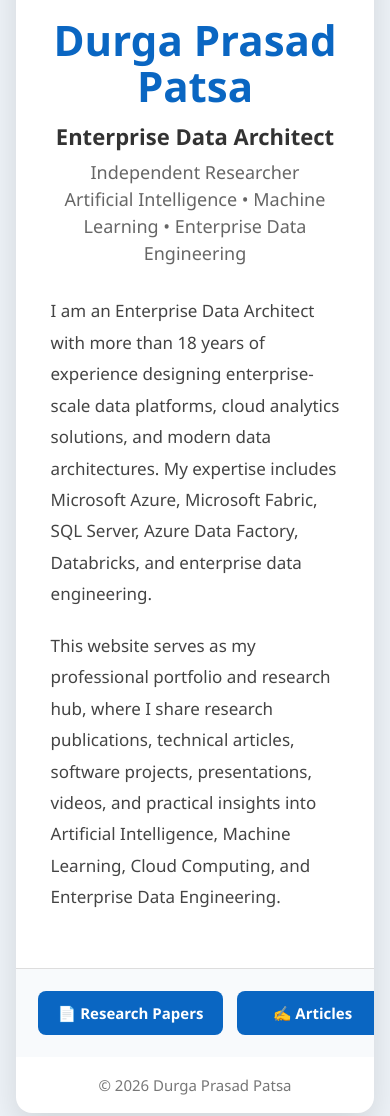
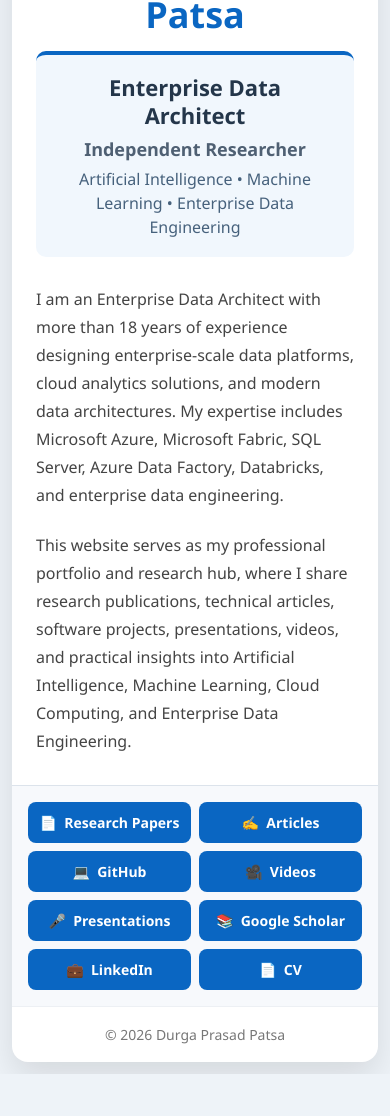
Before and after one commit to durgaprasadpatsa/durgaprasadpatsa.github.io, a plain HTML site: page index.html in a window 390 px wide. Shown: the part 393-1509 px from the top of the page. After the commit the page ends 1467 px from the top, so only its background shows below. Drawn offline with Linux system fonts and the light colour scheme.

Commit message:
Update index.html

```diff
--- a/index.html
+++ b/index.html
@@ -2,338 +2,381 @@
 <html lang="en">
 
 <head>
+    <meta charset="UTF-8">
 
-<meta charset="UTF-8">
-<meta name="viewport" content="width=device-width, initial-scale=1.0">
+    <meta
+        name="viewport"
+        content="width=device-width, initial-scale=1.0"
+    >
+
+    <meta
+        name="description"
+        content="Professional portfolio of Durga Prasad Patsa, Enterprise Data Architect and Independent Researcher."
+    >
 
     <title>Durga Prasad Patsa</title>
 
     <style>
-
-*{
-    margin:0;
-    padding:0;
-    box-sizing:border-box;
+        * {
+            margin: 0;
+            padding: 0;
+            box-sizing: border-box;
         }
 
-body{
-
-    font-family:"Segoe UI",Arial,sans-serif;
-    background:#eef3f8;
-    color:#333;
-
+        html,
+        body {
+            width: 100%;
+            min-height: 100%;
+            overflow-x: hidden;
         }
 
-.container{
-
-    width:92%;
-    max-width:1350px;
-
-    margin:35px auto;
-
-    background:#fff;
-
-    border-radius:16px;
-
-    box-shadow:0 15px 35px rgba(0,0,0,.12);
-
-    overflow:hidden;
-
+        body {
+            font-family: "Segoe UI", Arial, sans-serif;
+            background: #eef3f8;
+            color: #333333;
         }
 
-.hero{
-
-    display:grid;
-
-    grid-template-columns:310px auto;
-
-    gap:55px;
-
-    padding:50px;
-
-    align-items:center;
-
+        .container {
+            width: calc(100% - 80px);
+            max-width: 1500px;
+            margin: 38px auto;
+            background: #ffffff;
+            border-radius: 16px;
+            box-shadow: 0 15px 35px rgba(0, 0, 0, 0.11);
+            overflow: hidden;
         }
 
-.profile{
-
-    text-align:center;
-
+        .hero {
+            display: grid;
+            grid-template-columns: 320px minmax(0, 1fr);
+            gap: 55px;
+            align-items: center;
+            padding: 48px 70px 44px;
         }
 
-.profile img{
-
-    width:270px;
-
-    height:340px;
-
-    object-fit:cover;
-
-    object-position:center 8%;
-
-    border-radius:14px;
-
-    box-shadow:0 12px 28px rgba(0,0,0,.18);
-
+        .profile {
+            text-align: center;
         }
 
-.info h1{
-
-    font-size:58px;
-
-    color:#0A66C2;
-
-    margin-bottom:12px;
-
-    line-height:1.1;
-
+        .profile img {
+            display: block;
+            width: 100%;
+            max-width: 300px;
+            height: 380px;
+            margin: 0 auto;
+            object-fit: cover;
+            object-position: center 8%;
+            border-radius: 14px;
+            box-shadow: 0 12px 28px rgba(0, 0, 0, 0.18);
         }
 
-.role{
-
-    font-size:25px;
-
-    font-weight:600;
-
-    color:#333;
-
-    margin-bottom:8px;
-
+        .info {
+            min-width: 0;
         }
 
-.research{
-
-    font-size:20px;
-
-    color:#666;
-
-    margin-bottom:28px;
-
-    line-height:1.5;
-
+        .info h1 {
+            color: #0a66c2;
+            font-size: clamp(42px, 4vw, 62px);
+            line-height: 1.08;
+            margin-bottom: 16px;
         }
 
-.bio{
-
-    font-size:18px;
-
-    line-height:1.85;
-
-    color:#444;
-
+        .title-panel {
+            max-width: 930px;
+            margin-bottom: 28px;
+            padding: 18px 22px;
+            background: #f1f7fd;
+            border-left: 5px solid #0a66c2;
+            border-radius: 0 10px 10px 0;
         }
 
-.bio p{
-
-    margin-bottom:20px;
-
+        .role {
+            color: #24364a;
+            font-size: 25px;
+            font-weight: 700;
+            line-height: 1.3;
+            margin-bottom: 7px;
         }
 
-.links{
-
-    background:#f8fafc;
-
-    border-top:1px solid #ddd;
-
-    padding:22px;
-
-    display:flex;
-
-    justify-content:center;
-
-    align-items:center;
-
-    gap:14px;
-
-    flex-wrap:nowrap;
-
-    overflow-x:auto;
-
+        .researcher {
+            color: #4f6073;
+            font-size: 20px;
+            font-weight: 600;
+            line-height: 1.4;
+            margin-bottom: 5px;
         }
 
-.links a{
-
-    text-decoration:none;
-
-    background:#0A66C2;
-
-    color:#fff;
-
-    padding:12px 20px;
-
-    border-radius:8px;
-
-    min-width:150px;
-
-    text-align:center;
-
-    white-space:nowrap;
-
-    font-size:15px;
-
-    font-weight:600;
-
-    transition:.25s;
-
-    flex-shrink:0;
-
+        .specialization {
+            color: #46617c;
+            font-size: 18px;
+            line-height: 1.5;
         }
 
-.links a:hover{
-
-    background:#084B96;
-
+        .bio {
+            max-width: 980px;
+            color: #444444;
+            font-size: 18px;
+            line-height: 1.75;
         }
 
-footer{
-
-    text-align:center;
-
-    padding:18px;
-
-    color:#777;
-
-    font-size:15px;
-
+        .bio p + p {
+            margin-top: 22px;
         }
 
-@media(max-width:950px){
-
-.hero{
-
-grid-template-columns:1fr;
-
-text-align:center;
-
-padding:35px;
-
+        .links {
+            display: grid;
+            grid-template-columns: repeat(8, minmax(0, 1fr));
+            gap: 10px;
+            width: 100%;
+            padding: 22px 34px;
+            background: #f7f9fc;
+            border-top: 1px solid #dce3eb;
         }
 
-.profile img{
-
-width:220px;
-
-height:280px;
-
+        .links a {
+            display: flex;
+            align-items: center;
+            justify-content: center;
+            min-width: 0;
+            padding: 12px 8px;
+            border-radius: 8px;
+            background: #0a66c2;
+            color: #ffffff;
+            text-decoration: none;
+            text-align: center;
+            white-space: nowrap;
+            font-size: 14px;
+            font-weight: 600;
+            transition:
+                background 0.2s ease,
+                transform 0.2s ease,
+                box-shadow 0.2s ease;
         }
 
-.info h1{
-
-font-size:42px;
-
+        .links a:hover {
+            background: #084f98;
+            transform: translateY(-2px);
+            box-shadow: 0 6px 14px rgba(10, 102, 194, 0.2);
         }
 
-.role{
-
-font-size:22px;
-
+        .links a:focus-visible {
+            outline: 3px solid rgba(10, 102, 194, 0.3);
+            outline-offset: 3px;
         }
 
-.research{
-
-font-size:18px;
-
+        footer {
+            padding: 18px;
+            border-top: 1px solid #edf0f4;
+            color: #777777;
+            text-align: center;
+            font-size: 14px;
         }
 
-.bio{
-
-text-align:left;
-
-font-size:17px;
-
+        @media (max-width: 1250px) {
+            .container {
+                width: calc(100% - 40px);
+                margin: 20px auto;
             }
 
-.links{
-
-justify-content:flex-start;
-
+            .hero {
+                grid-template-columns: 280px minmax(0, 1fr);
+                gap: 40px;
+                padding: 38px 42px;
             }
 
+            .profile img {
+                max-width: 270px;
+                height: 340px;
             }
 
+            .links {
+                gap: 8px;
+                padding: 20px;
+            }
+
+            .links a {
+                padding: 11px 6px;
+                font-size: 12.5px;
+            }
+        }
+
+        @media (max-width: 950px) {
+            .container {
+                width: calc(100% - 24px);
+                margin: 12px auto;
+            }
+
+            .hero {
+                grid-template-columns: 1fr;
+                gap: 28px;
+                padding: 30px 24px;
+                text-align: center;
+            }
+
+            .profile img {
+                width: 220px;
+                height: 280px;
+            }
+
+            .title-panel {
+                margin-left: auto;
+                margin-right: auto;
+                border-left: none;
+                border-top: 4px solid #0a66c2;
+                border-radius: 10px;
+            }
+
+            .bio {
+                text-align: left;
+            }
+
+            .links {
+                grid-template-columns: repeat(4, minmax(0, 1fr));
+            }
+
+            .links a {
+                font-size: 14px;
+            }
+        }
+
+        @media (max-width: 620px) {
+            .info h1 {
+                font-size: 36px;
+            }
+
+            .role {
+                font-size: 22px;
+            }
+
+            .researcher {
+                font-size: 18px;
+            }
+
+            .specialization,
+            .bio {
+                font-size: 16px;
+            }
+
+            .links {
+                grid-template-columns: repeat(2, minmax(0, 1fr));
+                padding: 16px;
+            }
+        }
     </style>
-
 </head>
 
 <body>
 
-<div class="container">
+    <main class="container">
 
-<div class="hero">
+        <section class="hero">
 
             <div class="profile">
-
-<img src="profile1.jpg" alt="Durga Prasad Patsa">
-
+                <img
+                    src="profile1.jpg"
+                    alt="Professional portrait of Durga Prasad Patsa"
+                >
             </div>
 
             <div class="info">
 
                 <h1>Durga Prasad Patsa</h1>
 
+                <div class="title-panel">
+
                     <div class="role">
-
                         Enterprise Data Architect
-
                     </div>
 
-<div class="research">
+                    <div class="researcher">
+                        Independent Researcher
+                    </div>
 
-Independent Researcher
-
-<br>
-
+                    <div class="specialization">
                         Artificial Intelligence • Machine Learning • Enterprise Data Engineering
+                    </div>
 
                 </div>
 
                 <div class="bio">
 
                     <p>
-
-I am an Enterprise Data Architect with more than 18 years of experience designing enterprise-scale data platforms, cloud analytics solutions, and modern data architectures. My expertise includes Microsoft Azure, Microsoft Fabric, SQL Server, Azure Data Factory, Databricks, and enterprise data engineering.
-
+                        I am an Enterprise Data Architect with more than
+                        18 years of experience designing enterprise-scale
+                        data platforms, cloud analytics solutions, and modern
+                        data architectures. My expertise includes Microsoft
+                        Azure, Microsoft Fabric, SQL Server, Azure Data Factory,
+                        Databricks, and enterprise data engineering.
                     </p>
 
                     <p>
-
-This website serves as my professional portfolio and research hub, where I share research publications, technical articles, software projects, presentations, videos, and practical insights into Artificial Intelligence, Machine Learning, Cloud Computing, and Enterprise Data Engineering.
-
+                        This website serves as my professional portfolio and
+                        research hub, where I share research publications,
+                        technical articles, software projects, presentations,
+                        videos, and practical insights into Artificial
+                        Intelligence, Machine Learning, Cloud Computing, and
+                        Enterprise Data Engineering.
                     </p>
 
                 </div>
 
             </div>
 
-</div>
+        </section>
 
-<div class="links">
+        <nav class="links" aria-label="Professional links">
 
-<a href="publications.html">📄 Research Papers</a>
+            <a href="publications.html">
+                📄&nbsp; Research Papers
+            </a>
 
-<a href="articles.html">✍️ Articles</a>
+            <a href="articles.html">
+                ✍️&nbsp; Articles
+            </a>
 
-<a href="https://github.com/durgaprasadpatsa" target="_blank">💻 GitHub</a>
+            <a
+                href="https://github.com/durgaprasadpatsa"
+                target="_blank"
+                rel="noopener noreferrer"
+            >
+                💻&nbsp; GitHub
+            </a>
 
-<a href="videos.html">🎥 Videos</a>
+            <a href="videos.html">
+                🎥&nbsp; Videos
+            </a>
 
-<a href="presentations.html">🎤 Presentations</a>
+            <a href="presentations.html">
+                🎤&nbsp; Presentations
+            </a>
 
-<a href="https://scholar.google.com/" target="_blank">📚 Google Scholar</a>
+            <a
+                href="https://scholar.google.com/"
+                target="_blank"
+                rel="noopener noreferrer"
+            >
+                📚&nbsp; Google Scholar
+            </a>
 
-<a href="https://www.linkedin.com/in/durga-prasad-patsa/" target="_blank">💼 LinkedIn</a>
+            <a
+                href="https://www.linkedin.com/in/durga-prasad-patsa/"
+                target="_blank"
+                rel="noopener noreferrer"
+            >
+                💼&nbsp; LinkedIn
+            </a>
 
-<a href="resume.pdf">📄 CV</a>
+            <a href="resume.pdf">
+                📄&nbsp; CV
+            </a>
 
-</div>
+        </nav>
 
         <footer>
-
             © 2026 Durga Prasad Patsa
-
         </footer>
 
-</div>
+    </main>
 
 </body>
 
```
Lines whose indentation alone changed are shown as unchanged.
